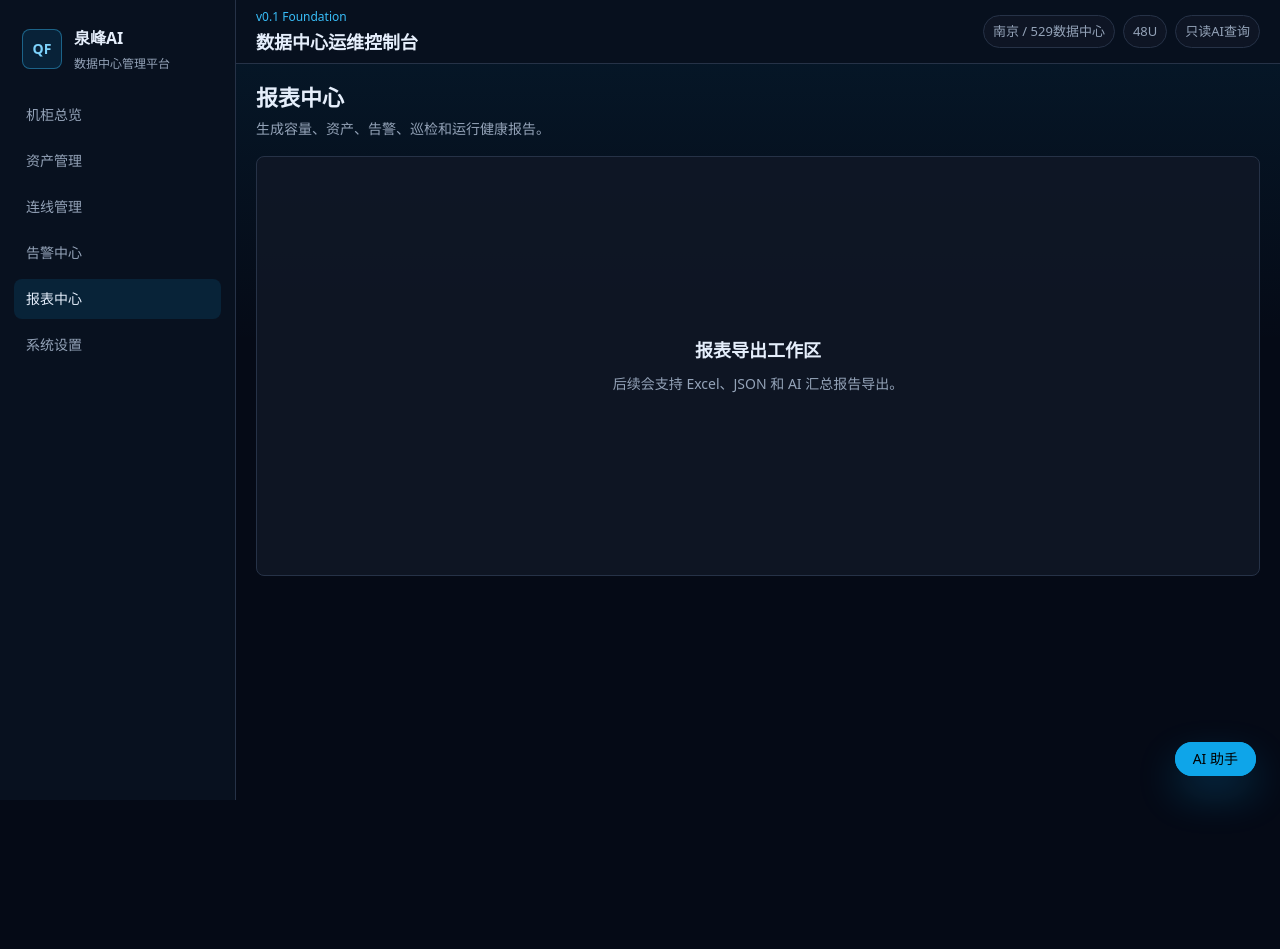
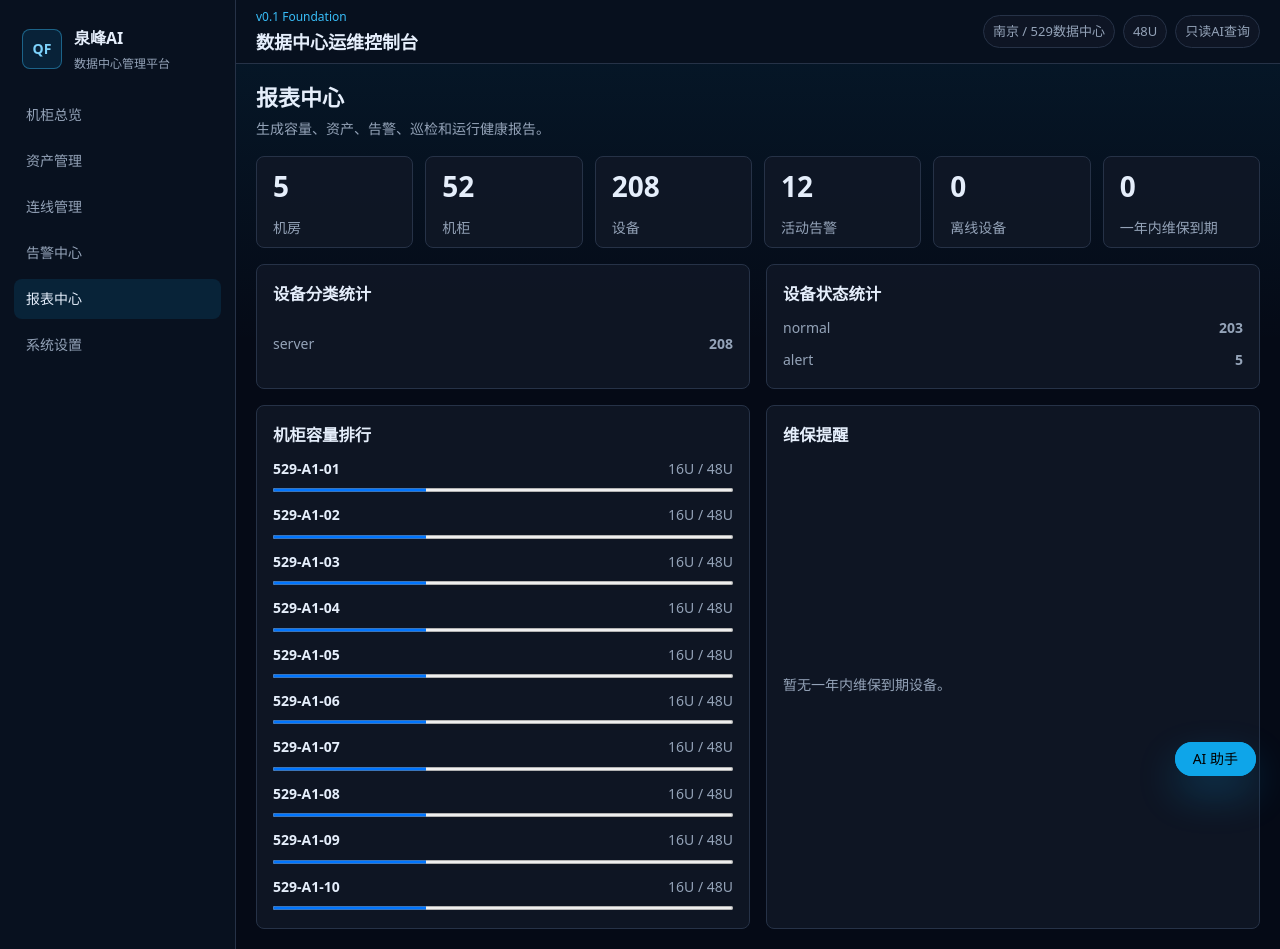
Before and after one commit to guyoufeng/file, a Vue app: page /#/reports in a window 1280 px wide. Before the commit the page ends 800 px from the top, so only its background shows below. Built offline with nearby package versions, Linux system fonts and the light colour scheme; what vue-konva would draw is missing.

Commit message:
feat: add report center

```diff
--- a/src/features/report-center/ReportCenterPage.vue
+++ b/src/features/report-center/ReportCenterPage.vue
@@ -1,3 +1,39 @@
+<script setup lang="ts">
+import { computed, onMounted } from 'vue'
+import { useAlertStore } from '../../stores/alertStore'
+import { useAssetStore } from '../../stores/assetStore'
+import { useRoomStore } from '../../stores/roomStore'
+import { buildReportMetrics } from '../../services/report/reportMetrics'
+import CategorySummary from './components/CategorySummary.vue'
+import MetricCards from './components/MetricCards.vue'
+import RackCapacityRank from './components/RackCapacityRank.vue'
+import StatusSummary from './components/StatusSummary.vue'
+import WarrantyWarningList from './components/WarrantyWarningList.vue'
+
+const roomStore = useRoomStore()
+const assetStore = useAssetStore()
+const alertStore = useAlertStore()
+
+const metrics = computed(() =>
+  buildReportMetrics(roomStore.rooms, roomStore.racks, assetStore.devices, alertStore.alerts),
+)
+
+const expiringWarrantyDevices = computed(() =>
+  assetStore.devices.filter((device) => {
+    if (!device.warrantyExpireAt) return false
+    const date = new Date(device.warrantyExpireAt)
+    const now = new Date()
+    const oneYearLater = new Date(now)
+    oneYearLater.setFullYear(now.getFullYear() + 1)
+    return date >= now && date <= oneYearLater
+  }),
+)
+
+onMounted(async () => {
+  await Promise.all([roomStore.loadRooms(), assetStore.loadDevices(), alertStore.loadAlerts()])
+})
+</script>
+
 <template>
   <section class="page">
     <div class="page-header">
@@ -6,11 +42,22 @@
         <p class="page-subtitle">生成容量、资产、告警、巡检和运行健康报告。</p>
       </div>
     </div>
-    <div class="empty-panel">
-      <div class="empty-panel-inner">
-        <h2>报表导出工作区</h2>
-        <p>后续会支持 Excel、JSON 和 AI 汇总报告导出。</p>
-      </div>
+
+    <MetricCards :metrics="metrics" />
+
+    <div class="report-grid">
+      <CategorySummary :counts="metrics.categoryCounts" />
+      <StatusSummary :counts="metrics.statusCounts" />
+      <RackCapacityRank :ranks="metrics.rackCapacityRank" />
+      <WarrantyWarningList :devices="expiringWarrantyDevices" />
     </div>
   </section>
 </template>
+
+<style scoped>
+.report-grid {
+  display: grid;
+  grid-template-columns: repeat(2, minmax(0, 1fr));
+  gap: 16px;
+}
+</style>
--- /dev/null
+++ b/src/features/report-center/components/CategorySummary.vue
@@ -0,0 +1,37 @@
+<script setup lang="ts">
+defineProps<{
+  counts: Record<string, number>
+}>()
+</script>
+
+<template>
+  <section class="panel">
+    <h3>设备分类统计</h3>
+    <div v-for="[category, count] in Object.entries(counts)" :key="category" class="row">
+      <span>{{ category }}</span>
+      <strong>{{ count }}</strong>
+    </div>
+  </section>
+</template>
+
+<style scoped>
+.panel {
+  display: grid;
+  gap: 10px;
+  padding: 16px;
+  border: 1px solid var(--color-border);
+  border-radius: 8px;
+  background: rgba(17, 24, 39, 0.82);
+}
+
+h3 {
+  margin: 0;
+}
+
+.row {
+  display: flex;
+  justify-content: space-between;
+  gap: 12px;
+  color: var(--color-text-muted);
+}
+</style>
--- /dev/null
+++ b/src/features/report-center/components/MetricCards.vue
@@ -0,0 +1,46 @@
+<script setup lang="ts">
+import type { ReportMetrics } from '../../../services/report/reportMetrics'
+
+defineProps<{
+  metrics: ReportMetrics
+}>()
+</script>
+
+<template>
+  <div class="metric-cards">
+    <article><strong>{{ metrics.roomCount }}</strong><span>机房</span></article>
+    <article><strong>{{ metrics.rackCount }}</strong><span>机柜</span></article>
+    <article><strong>{{ metrics.deviceCount }}</strong><span>设备</span></article>
+    <article><strong>{{ metrics.alertCount }}</strong><span>活动告警</span></article>
+    <article><strong>{{ metrics.offlineCount }}</strong><span>离线设备</span></article>
+    <article><strong>{{ metrics.expiringWarrantyCount }}</strong><span>一年内维保到期</span></article>
+  </div>
+</template>
+
+<style scoped>
+.metric-cards {
+  display: grid;
+  grid-template-columns: repeat(6, minmax(0, 1fr));
+  gap: 12px;
+  margin-bottom: 16px;
+}
+
+article {
+  min-height: 92px;
+  display: grid;
+  align-content: center;
+  gap: 8px;
+  padding: 0 16px;
+  border: 1px solid var(--color-border);
+  border-radius: 8px;
+  background: rgba(17, 24, 39, 0.82);
+}
+
+strong {
+  font-size: 28px;
+}
+
+span {
+  color: var(--color-text-muted);
+}
+</style>
--- /dev/null
+++ b/src/features/report-center/components/RackCapacityRank.vue
@@ -0,0 +1,54 @@
+<script setup lang="ts">
+import type { RackCapacityMetric } from '../../../services/report/reportMetrics'
+
+defineProps<{
+  ranks: RackCapacityMetric[]
+}>()
+</script>
+
+<template>
+  <section class="panel">
+    <h3>机柜容量排行</h3>
+    <article v-for="rack in ranks.slice(0, 10)" :key="rack.rackId">
+      <div>
+        <strong>{{ rack.rackName }}</strong>
+        <span>{{ rack.usedU }}U / {{ rack.totalU }}U</span>
+      </div>
+      <progress :value="rack.usageRate" max="1" />
+    </article>
+  </section>
+</template>
+
+<style scoped>
+.panel {
+  display: grid;
+  gap: 10px;
+  padding: 16px;
+  border: 1px solid var(--color-border);
+  border-radius: 8px;
+  background: rgba(17, 24, 39, 0.82);
+}
+
+h3 {
+  margin: 0;
+}
+
+article,
+article div {
+  display: grid;
+  gap: 6px;
+}
+
+article div {
+  grid-template-columns: 1fr auto;
+}
+
+span {
+  color: var(--color-text-muted);
+}
+
+progress {
+  width: 100%;
+  height: 8px;
+}
+</style>
--- /dev/null
+++ b/src/features/report-center/components/StatusSummary.vue
@@ -0,0 +1,37 @@
+<script setup lang="ts">
+defineProps<{
+  counts: Record<string, number>
+}>()
+</script>
+
+<template>
+  <section class="panel">
+    <h3>设备状态统计</h3>
+    <div v-for="[status, count] in Object.entries(counts)" :key="status" class="row">
+      <span>{{ status }}</span>
+      <strong>{{ count }}</strong>
+    </div>
+  </section>
+</template>
+
+<style scoped>
+.panel {
+  display: grid;
+  gap: 10px;
+  padding: 16px;
+  border: 1px solid var(--color-border);
+  border-radius: 8px;
+  background: rgba(17, 24, 39, 0.82);
+}
+
+h3 {
+  margin: 0;
+}
+
+.row {
+  display: flex;
+  justify-content: space-between;
+  gap: 12px;
+  color: var(--color-text-muted);
+}
+</style>
--- /dev/null
+++ b/src/features/report-center/components/WarrantyWarningList.vue
@@ -0,0 +1,44 @@
+<script setup lang="ts">
+import type { Device } from '../../../types/domain'
+
+defineProps<{
+  devices: Device[]
+}>()
+</script>
+
+<template>
+  <section class="panel">
+    <h3>维保提醒</h3>
+    <p v-if="devices.length === 0">暂无一年内维保到期设备。</p>
+    <article v-for="device in devices.slice(0, 10)" :key="device.id">
+      <strong>{{ device.computerName || device.name }}</strong>
+      <span>{{ device.businessIp }} / {{ device.warrantyExpireAt }}</span>
+    </article>
+  </section>
+</template>
+
+<style scoped>
+.panel {
+  display: grid;
+  gap: 10px;
+  padding: 16px;
+  border: 1px solid var(--color-border);
+  border-radius: 8px;
+  background: rgba(17, 24, 39, 0.82);
+}
+
+h3,
+p {
+  margin: 0;
+}
+
+p,
+span {
+  color: var(--color-text-muted);
+}
+
+article {
+  display: grid;
+  gap: 4px;
+}
+</style>
--- /dev/null
+++ b/src/services/report/reportMetrics.ts
@@ -0,0 +1,69 @@
+import type { Alert, Device, Rack, Room } from '../../types/domain'
+
+export interface RackCapacityMetric {
+  rackId: string
+  rackName: string
+  usedU: number
+  totalU: number
+  usageRate: number
+}
+
+export interface ReportMetrics {
+  roomCount: number
+  rackCount: number
+  deviceCount: number
+  alertCount: number
+  offlineCount: number
+  expiringWarrantyCount: number
+  categoryCounts: Record<string, number>
+  statusCounts: Record<string, number>
+  rackCapacityRank: RackCapacityMetric[]
+}
+
+export function buildReportMetrics(rooms: Room[], racks: Rack[], devices: Device[], alerts: Alert[]): ReportMetrics {
+  const activeAlerts = alerts.filter((alert) => alert.status !== 'recovered' && alert.status !== 'closed')
+  const categoryCounts = countBy(devices, (device) => device.categoryId)
+  const statusCounts = countBy(devices, (device) => device.status)
+  const rackCapacityRank = racks
+    .map((rack) => {
+      const usedU = devices.filter((device) => device.rackId === rack.id).reduce((total, device) => total + device.heightU, 0)
+      return {
+        rackId: rack.id,
+        rackName: rack.name,
+        usedU,
+        totalU: rack.heightU,
+        usageRate: rack.heightU > 0 ? usedU / rack.heightU : 0,
+      }
+    })
+    .sort((a, b) => b.usageRate - a.usageRate)
+
+  return {
+    roomCount: rooms.length,
+    rackCount: racks.length,
+    deviceCount: devices.length,
+    alertCount: activeAlerts.length,
+    offlineCount: devices.filter((device) => device.status === 'offline').length,
+    expiringWarrantyCount: devices.filter((device) => isWarrantyExpiring(device.warrantyExpireAt)).length,
+    categoryCounts,
+    statusCounts,
+    rackCapacityRank,
+  }
+}
+
+function countBy<T>(items: T[], getKey: (item: T) => string): Record<string, number> {
+  return items.reduce<Record<string, number>>((counts, item) => {
+    const key = getKey(item)
+    counts[key] = (counts[key] ?? 0) + 1
+    return counts
+  }, {})
+}
+
+function isWarrantyExpiring(dateText?: string): boolean {
+  if (!dateText) return false
+  const date = new Date(dateText)
+  if (Number.isNaN(date.getTime())) return false
+  const now = new Date()
+  const oneYearLater = new Date(now)
+  oneYearLater.setFullYear(now.getFullYear() + 1)
+  return date >= now && date <= oneYearLater
+}
```
Also changed, not shown: 1 other file (tests, documents, lock files or other folders).
